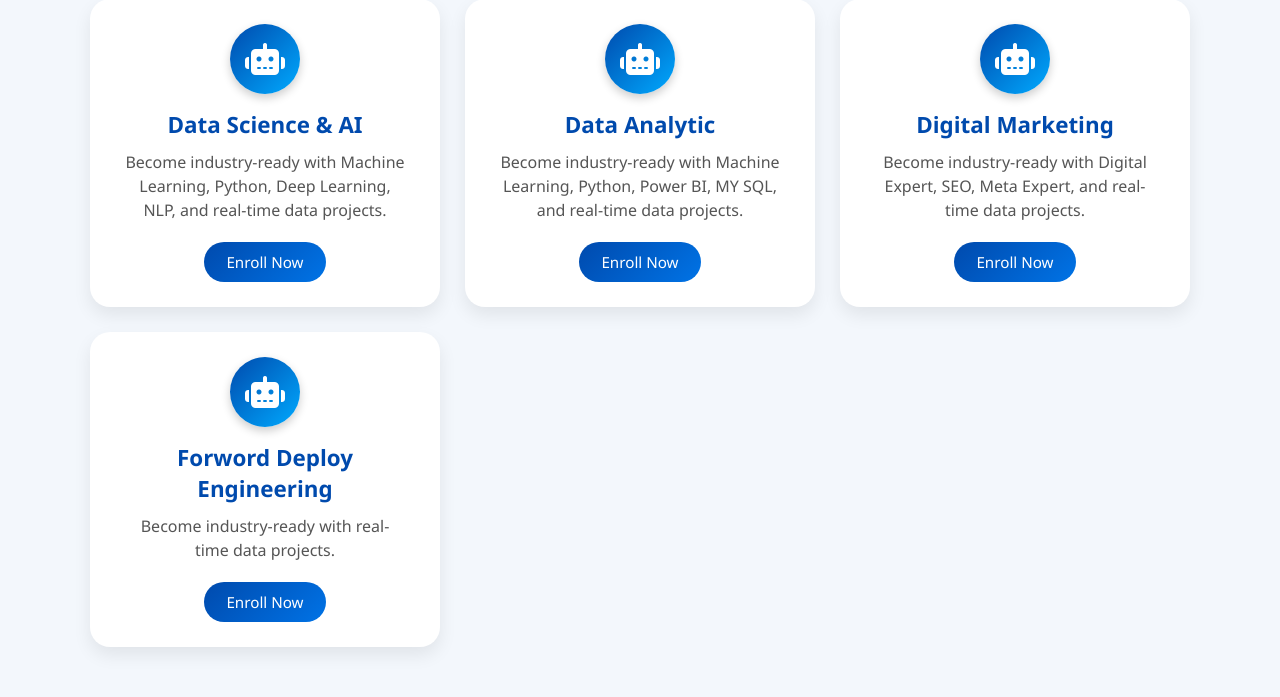
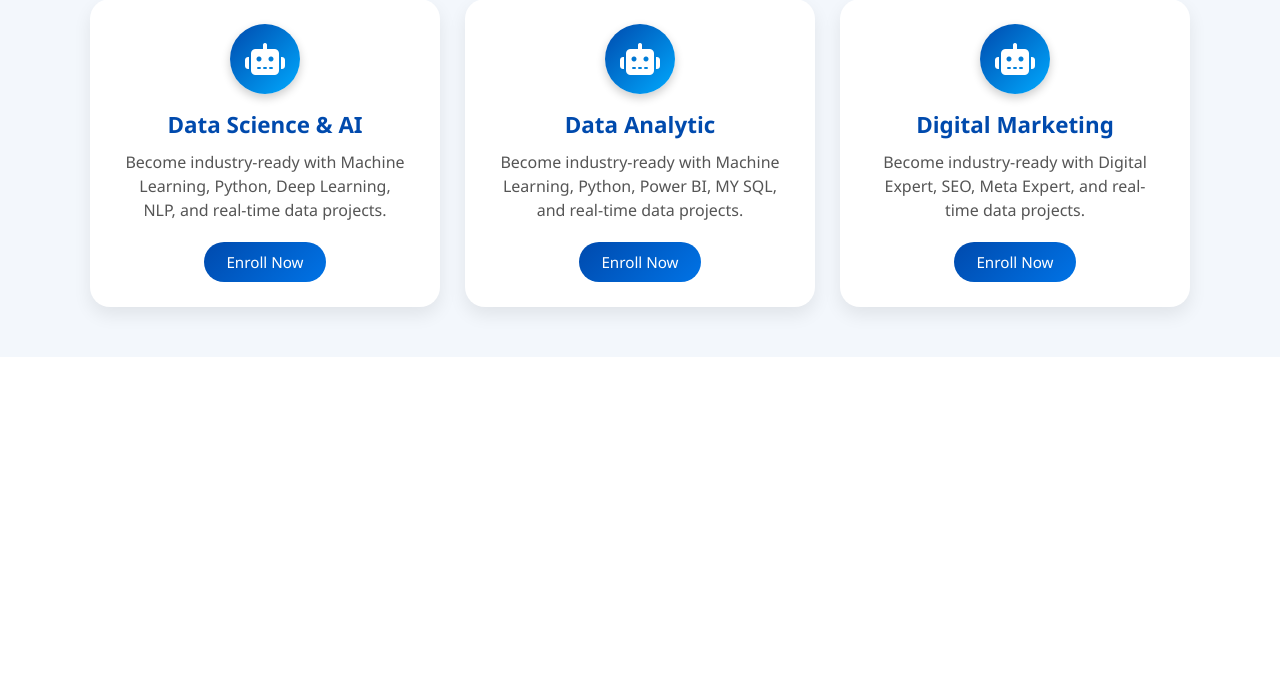
Before and after one commit to softronix1/maven-java-app, a Java web app: page / in a window 1280 px wide. Shown: the part 626-1323 px from the top of the page. After the commit the page ends 955 px from the top, so only its background shows below. Run offline with Tomcat 11, a stand-in JSP engine, Linux system fonts and the light colour scheme; some libraries are stand-ins or nearby versions.

Commit message:
my third commit

```diff
--- a/src/main/webapp/index.jsp
+++ b/src/main/webapp/index.jsp
@@ -171,14 +171,7 @@
 
 <!-- my changes -->
 
-<div class="course-card">
-      <div class="course-icon"><i class="fas fa-robot"></i></div>
-      <div class="course-title">Forword Deploy Engineering</div>
-      <div class="course-desc">
-        Become industry-ready with real-time data projects.
-      </div>
-      <a href="#" class="btn">Enroll Now</a>
-    </div>
+
 
 <!--  -->
   </div>
```
